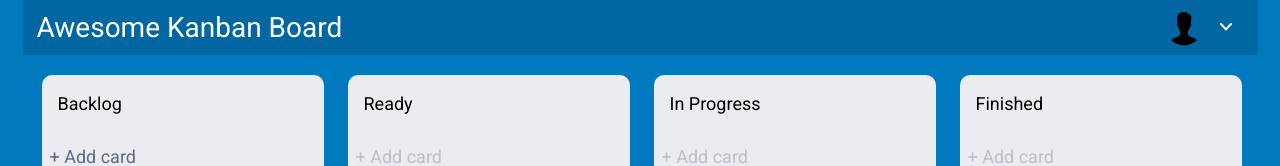
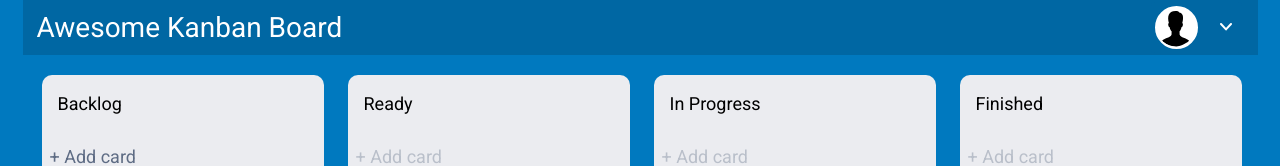
Before and after one commit to andrzejabramov/skill-canban, a React (Create React App) app: page / in a window 1280 px wide. Shown: the top 166 px of the page. Built offline with nearby package versions, Linux system fonts and the light colour scheme.

Commit message:
feat: final UI polish + avatar fix + test stability

```diff
--- a/src/components/UserMenu/UserMenu.module.css
+++ b/src/components/UserMenu/UserMenu.module.css
@@ -27,31 +27,22 @@
 }
 
 .avatarCircle {
-  width: 40px;
-  height: 40px;
+  width: 39px;
+  height: 39px;
   border: 2px solid var(--color-border-white);
   background-color: var(--color-border-white);
-  border-radius: 50%; /* ✅ Круг всегда */
+  border-radius: 50%;
   display: flex;
   align-items: center;
   justify-content: center;
   overflow: hidden;
-  flex-shrink: 0; /* ✅ Запрещаем сжатие */
-}
-
-.avatarInner {
-  width: 26.2px;
-  height: 33.44px;
-  display: flex;
-  align-items: center;
-  justify-content: center;
   flex-shrink: 0;
 }
 
 .avatarImg {
-  width: 100%;
-  height: 100%;
-  object-fit: cover;
+  width: 90%;
+  height: 90%;
+  object-fit: contain;
   display: block;
   transform: translateY(2px); /* Твой сдвиг вниз */
 }
@@ -130,11 +121,6 @@
   gap: 8px; /* Чуть больше отступ между аватаром и стрелкой */
 }
 
-.avatarCircle {
-  width: 36px; /* Чуть компактнее на мобильном */
-  height: 36px;
-}
-
 .arrowBlock {
   margin-left: 8px;
 }
@@ -165,10 +151,6 @@
     padding: 4px;
     gap: 8px;
   }
-  .avatarCircle {
-    width: 36px;
-    height: 36px;
-  }
   .arrowBlock {
     margin-left: 8px;
   }
--- a/src/components/UserMenu/UserMenu.tsx
+++ b/src/components/UserMenu/UserMenu.tsx
@@ -15,24 +15,25 @@ const UserMenu: React.FC = () => {
         type="button"
       >
         {/* ✅ Аватар с инлайн-стилями и фолбэком */}
-        <div className={styles.avatarWrapper}>
+        <div className={styles.avatarCircle}>
           <img
-            src="./img/user-avatar.svg"
+            src={`${process.env.PUBLIC_URL}/img/user-avatar.svg`}
             alt="User avatar"
             className={styles.avatarImg}
             onError={(e) => {
-              const target = e.target as HTMLImageElement;
-              target.style.display = "none";
-              if (target.parentElement) {
-                target.parentElement.style.background = "#0079bf";
-                target.parentElement.textContent = "A";
-                target.parentElement.style.color = "#fff";
-                target.parentElement.style.fontSize = "18px";
-                target.parentElement.style.fontWeight = "bold";
-                target.parentElement.style.display = "flex";
-                target.parentElement.style.alignItems = "center";
-                target.parentElement.style.justifyContent = "center";
-              }
+              const img = e.currentTarget;
+              const parent = img?.parentElement;
+              if (!parent) return; // ✅ Полная защита от null
+
+              img.style.display = "none";
+              parent.style.background = "#0079bf";
+              parent.style.color = "#fff";
+              parent.style.display = "flex";
+              parent.style.alignItems = "center";
+              parent.style.justifyContent = "center";
+              parent.textContent = "A";
+              parent.style.fontSize = "18px";
+              parent.style.fontWeight = "bold";
             }}
           />
         </div>
```
